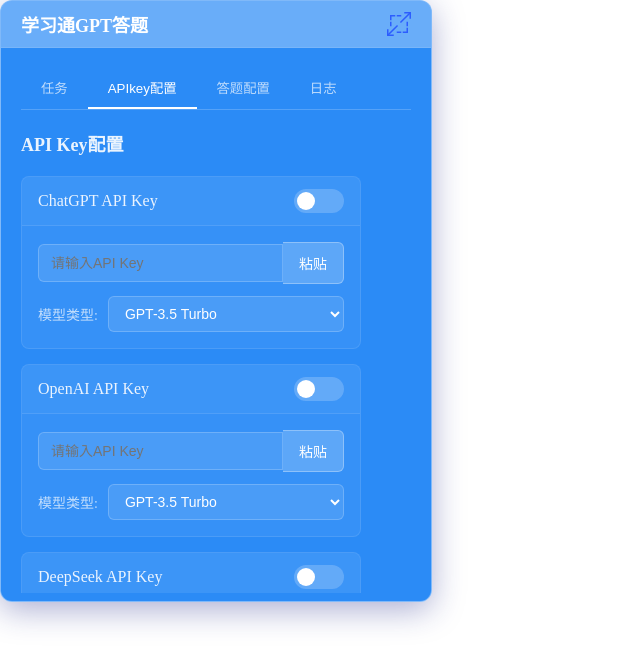
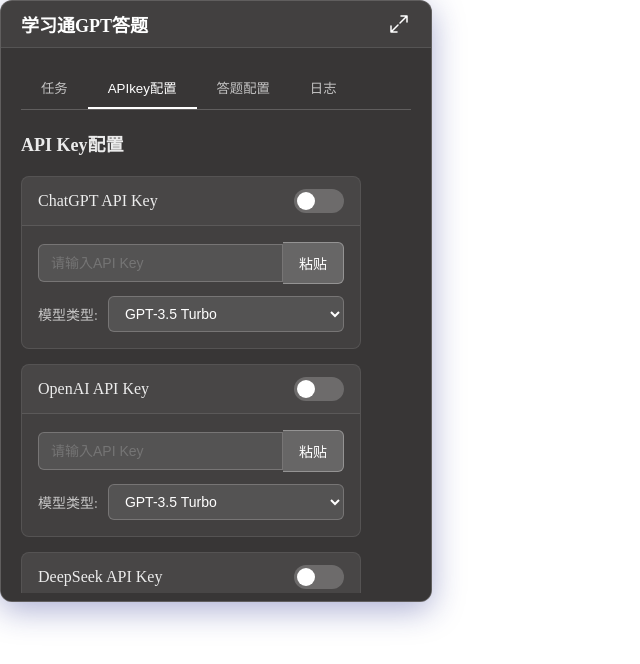
Before and after one commit to in-serinder/chaoxing-GPTanswer, a Vue app in the folder ui/: page / in a window 1280 px wide. Shown: the top 664 px of the page, without its empty margins (0-640 px from the left). Built offline with nearby package versions, Linux system fonts and the light colour scheme; the HTML template or start-up script is replaced by a standard one.

Commit message:
修改样式适配 重新构建

```diff
--- a/ui/src/main.css
+++ b/ui/src/main.css
@@ -35,7 +35,7 @@
     backdrop-filter: blur(10px);
     -webkit-backdrop-filter: blur(10px);
     box-shadow: 0 8px 32px 0 rgba(31, 38, 135, 0.37);
-    background-color: #107bf5a8;
+    background-color: #383636;
     display: flex;
     flex-direction: column;
     overflow: hidden;
@@ -85,7 +85,7 @@
     padding: 20px;
     transition: all 0.3s ease;
     overflow: hidden;
-    background-color: #107bf5a8;
+    background-color: #383636;
 }
 
 .gpt-content.hidden {
```
Also changed, not shown: ui/src/svg/zoom.svg, 2 other files (tests, documents, lock files or other folders).
